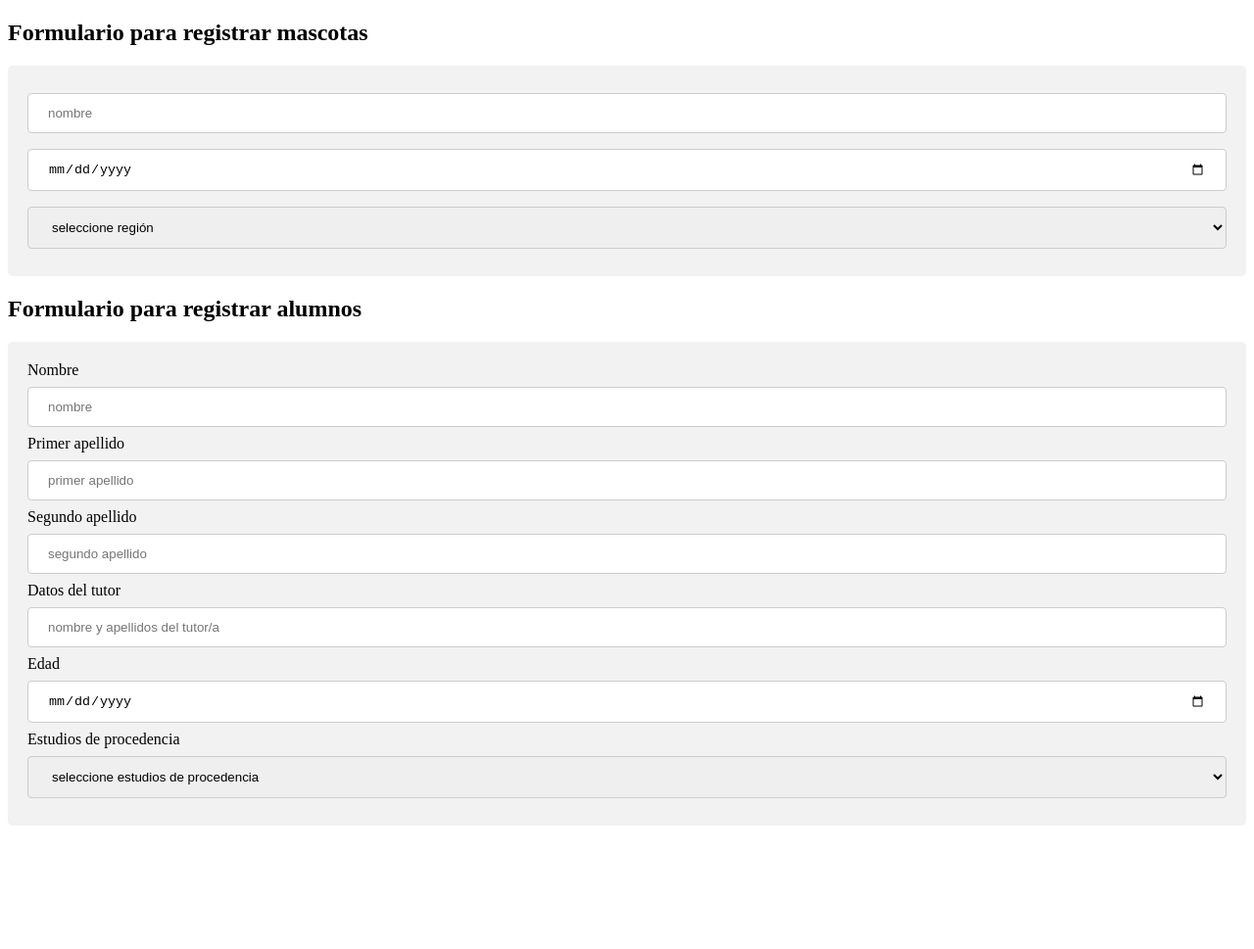
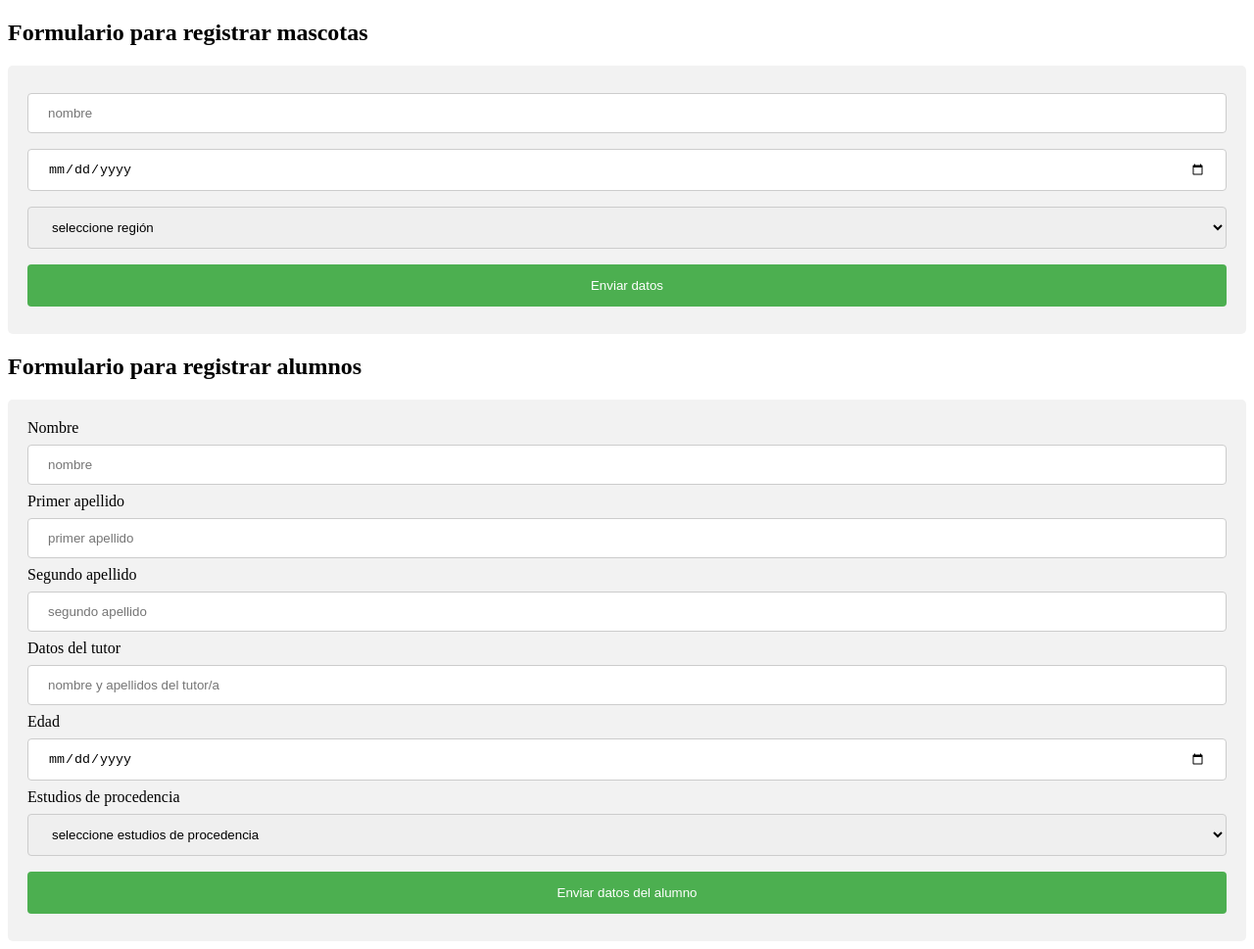
Before and after one commit to RafaelGFDR/ex-formulario, a plain HTML site: page index.html in a window 1280 px wide. Shown: the whole page at 98% size. Before the commit the page ends 851 px from the top, so only its background shows below. Drawn offline with Linux system fonts and the light colour scheme.

Commit message:
29/11/2021

```diff
--- a/index.html
+++ b/index.html
@@ -52,6 +52,7 @@
             <option value="">Madrid</option>
             <option value="">València</option>
         </select>
+        <input type="submit" value="Enviar datos">
     </form>
     <h2>Formulario para registrar alumnos</h2>
     <form action="">
@@ -74,6 +75,7 @@
             <option value="">Grado superior</option>
             <option value="">Universidad</option>
         </select>
+        <input type="submit" value="Enviar datos del alumno">
     </form>
 
 </body>
```
